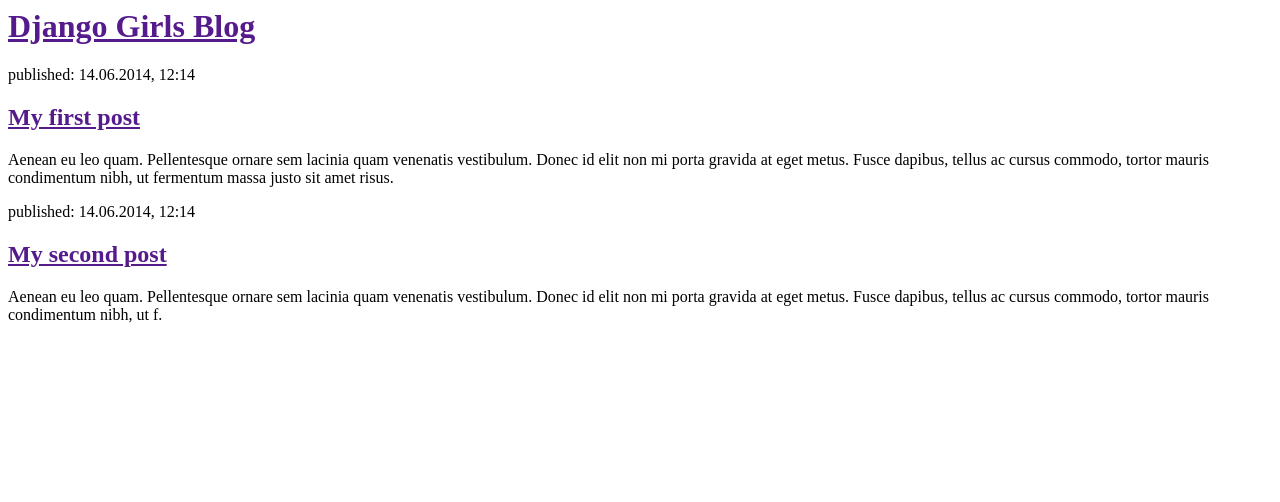
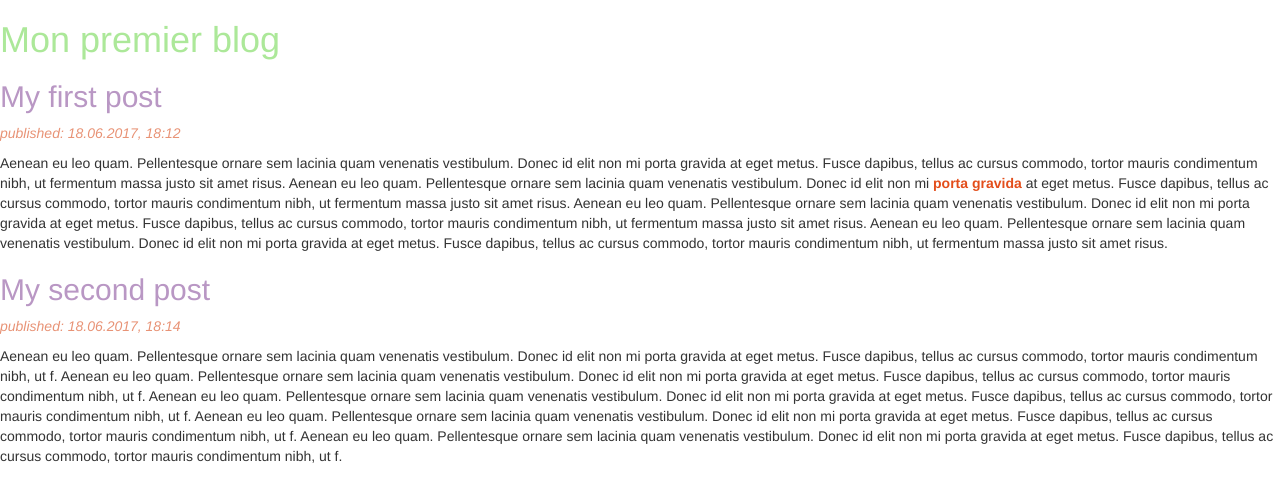
Before and after one commit to chloedu/my-first-blog, a Django app: page / in a window 1280 px wide. Shown: the top 502 px of the page. Run offline with Django 3.2, Linux system fonts and the light colour scheme; some libraries are stand-ins or nearby versions.

Commit message:
changed the HTML and the CSS for the site

```diff
--- /dev/null
+++ b/blog/static/css/blog.css
@@ -0,0 +1,12 @@
+h1 a {
+    color: #ACE899;
+}
+h2 a {
+    color: #B997C4;
+}
+em {
+    color: #E89376;
+}
+strong {
+    color: #E34E1B;
+}
--- a/blog/templates/blog/post_list.html
+++ b/blog/templates/blog/post_list.html
@@ -1,22 +1,27 @@
+{% load staticfiles %}
+
 <html>
     <head>
-        <title>Django Girls blog</title>
+<link rel="stylesheet" href="//maxcdn.bootstrapcdn.com/bootstrap/3.2.0/css/bootstrap.min.css">
+<link rel="stylesheet" href="//maxcdn.bootstrapcdn.com/bootstrap/3.2.0/css/bootstrap-theme.min.css">
+<link rel="stylesheet" href="{% static 'css/blog.css' %}">
+        <title>Mon premier blog</title>
     </head>
     <body>
         <div>
-            <h1><a href="">Django Girls Blog</a></h1>
+            <h1><a href="">Mon premier blog</a></h1>
         </div>
 
         <div>
-            <p>published: 14.06.2014, 12:14</p>
             <h2><a href="">My first post</a></h2>
-            <p>Aenean eu leo quam. Pellentesque ornare sem lacinia quam venenatis vestibulum. Donec id elit non mi porta gravida at eget metus. Fusce dapibus, tellus ac cursus commodo, tortor mauris condimentum nibh, ut fermentum massa justo sit amet risus.</p>
+            <p><em>published: 18.06.2017, 18:12</em></p>
+            <p>Aenean eu leo quam. Pellentesque ornare sem lacinia quam venenatis vestibulum. Donec id elit non mi porta gravida at eget metus. Fusce dapibus, tellus ac cursus commodo, tortor mauris condimentum nibh, ut fermentum massa justo sit amet risus. Aenean eu leo quam. Pellentesque ornare sem lacinia quam venenatis vestibulum. Donec id elit non mi <strong>porta gravida</strong> at eget metus. Fusce dapibus, tellus ac cursus commodo, tortor mauris condimentum nibh, ut fermentum massa justo sit amet risus. Aenean eu leo quam. Pellentesque ornare sem lacinia quam venenatis vestibulum. Donec id elit non mi porta gravida at eget metus. Fusce dapibus, tellus ac cursus commodo, tortor mauris condimentum nibh, ut fermentum massa justo sit amet risus. Aenean eu leo quam. Pellentesque ornare sem lacinia quam venenatis vestibulum. Donec id elit non mi porta gravida at eget metus. Fusce dapibus, tellus ac cursus commodo, tortor mauris condimentum nibh, ut fermentum massa justo sit amet risus.</p>
         </div>
 
         <div>
-            <p>published: 14.06.2014, 12:14</p>
             <h2><a href="">My second post</a></h2>
-            <p>Aenean eu leo quam. Pellentesque ornare sem lacinia quam venenatis vestibulum. Donec id elit non mi porta gravida at eget metus. Fusce dapibus, tellus ac cursus commodo, tortor mauris condimentum nibh, ut f.</p>
+            <p><em>published: 18.06.2017, 18:14</em></p>
+            <p>Aenean eu leo quam. Pellentesque ornare sem lacinia quam venenatis vestibulum. Donec id elit non mi porta gravida at eget metus. Fusce dapibus, tellus ac cursus commodo, tortor mauris condimentum nibh, ut f. Aenean eu leo quam. Pellentesque ornare sem lacinia quam venenatis vestibulum. Donec id elit non mi porta gravida at eget metus. Fusce dapibus, tellus ac cursus commodo, tortor mauris condimentum nibh, ut f. Aenean eu leo quam. Pellentesque ornare sem lacinia quam venenatis vestibulum. Donec id elit non mi porta gravida at eget metus. Fusce dapibus, tellus ac cursus commodo, tortor mauris condimentum nibh, ut f. Aenean eu leo quam. Pellentesque ornare sem lacinia quam venenatis vestibulum. Donec id elit non mi porta gravida at eget metus. Fusce dapibus, tellus ac cursus commodo, tortor mauris condimentum nibh, ut f. Aenean eu leo quam. Pellentesque ornare sem lacinia quam venenatis vestibulum. Donec id elit non mi porta gravida at eget metus. Fusce dapibus, tellus ac cursus commodo, tortor mauris condimentum nibh, ut f.</p>
         </div>
     </body>
 </html>
```
